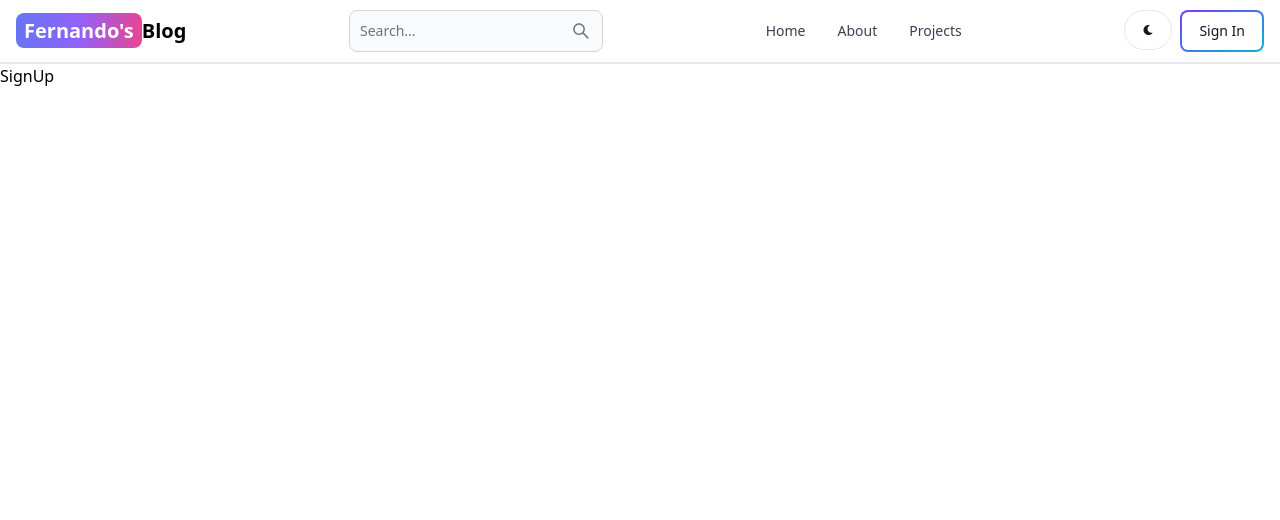
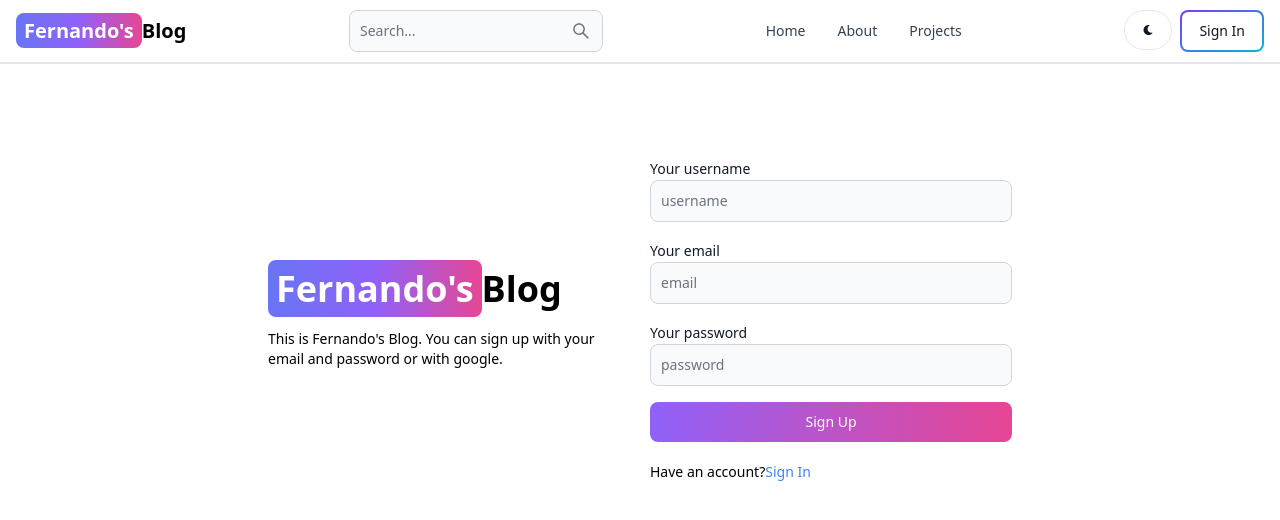
Before and after one commit to Anji-fdo/mern-job-protal, a React (Vite) app in the folder client/: page /signup in a window 1280 px wide. Shown: the top 520 px of the page. Built offline with nearby package versions, Linux system fonts and the light colour scheme.

Commit message:
create complete signup page ui

```diff
--- a/client/src/pages/SignUp.jsx
+++ b/client/src/pages/SignUp.jsx
@@ -1,7 +1,58 @@
-import React from 'react'
+import {Link} from 'react-router-dom';
+import { Button, Label, TextInput } from 'flowbite-react';
 
 export default function SignUp() {
-  return (
-    <div>SignUp</div>
-  )
+  return <div className='min-h-screen mt-20'>
+     <div className='flex p-3 max-w-3xl mx-auto flex-col md:flex-row md:items-center gap-5'>
+
+      <div className='flex-1'>
+      <Link to="/" className='font-bold dark:text-white text-4xl'>
+            <span className='px-2 py-1 bg-gradient-to-r from-indigo-500 via-purple-500 to-pink-500 rounded-lg text-white'>Fernando's</span>
+            Blog
+        </Link>
+
+        <p className='text-sm mt-5'>
+          This is Fernando's Blog. You can sign up with your email and password or with google.
+        </p>
+
+      </div>
+
+      <div className='flex-1'>
+
+        <form className='flex flex-col gap-4'>
+          <div>
+            <Label value='Your username' />
+            <TextInput type='text' placeholder='username' id='username' />
+          </div>
+          <div>
+            <Label value='Your email' />
+            <TextInput type='text' placeholder='email' id='email' />
+          </div>
+          <div>
+            <Label value='Your password' />
+            <TextInput type='text' placeholder='password' id='password' />
+          </div>
+
+          <Button gradientDuoTone='purpleToPink' type='submit'>
+            Sign Up
+          </Button>
+        </form>
+
+        <div className='flex gap-2 text-sm mt-5'>
+          <span>
+            Have an account?
+            <Link to='/signin' className='text-blue-500'>
+              Sign In
+            </Link>
+          </span>
+        </div>
+
+      </div>
+
+     </div>
+
+  </div>
+
+
+
 }
```
